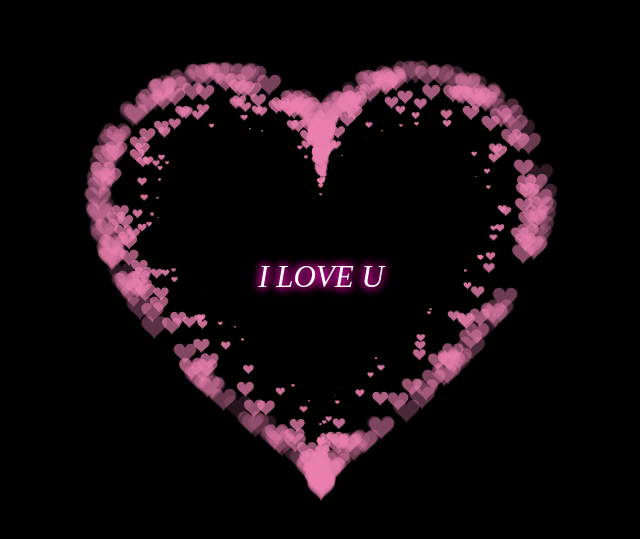
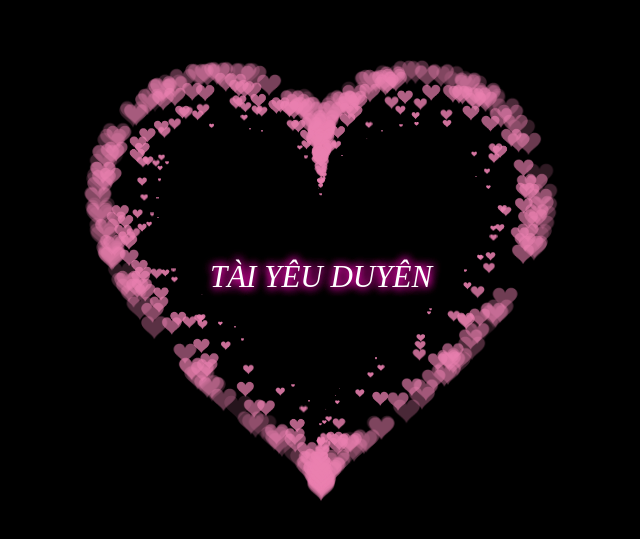
Before and after one commit to tainv1995/love, a plain HTML site: page index.html in a window 1280 px wide. Shown: the part 123-662 px from the top of the page, without its empty margins (319-959 px from the left). Drawn offline with Linux system fonts and the light colour scheme.

Commit message:
Update index.html

```diff
--- a/index.html
+++ b/index.html
@@ -526,7 +526,7 @@
         justify-content: center;
         margin-bottom: 50px;
         text-shadow: 0 0 10px rgb(225 12 168), 0 0 10px rgb(225 12 168), 0 0 10px rgb(225 12 168);
-        text-align: center;">I LOVE U
+        text-align: center;">TÀI YÊU DUYÊN
     </div>
 
 </BODY>
```
